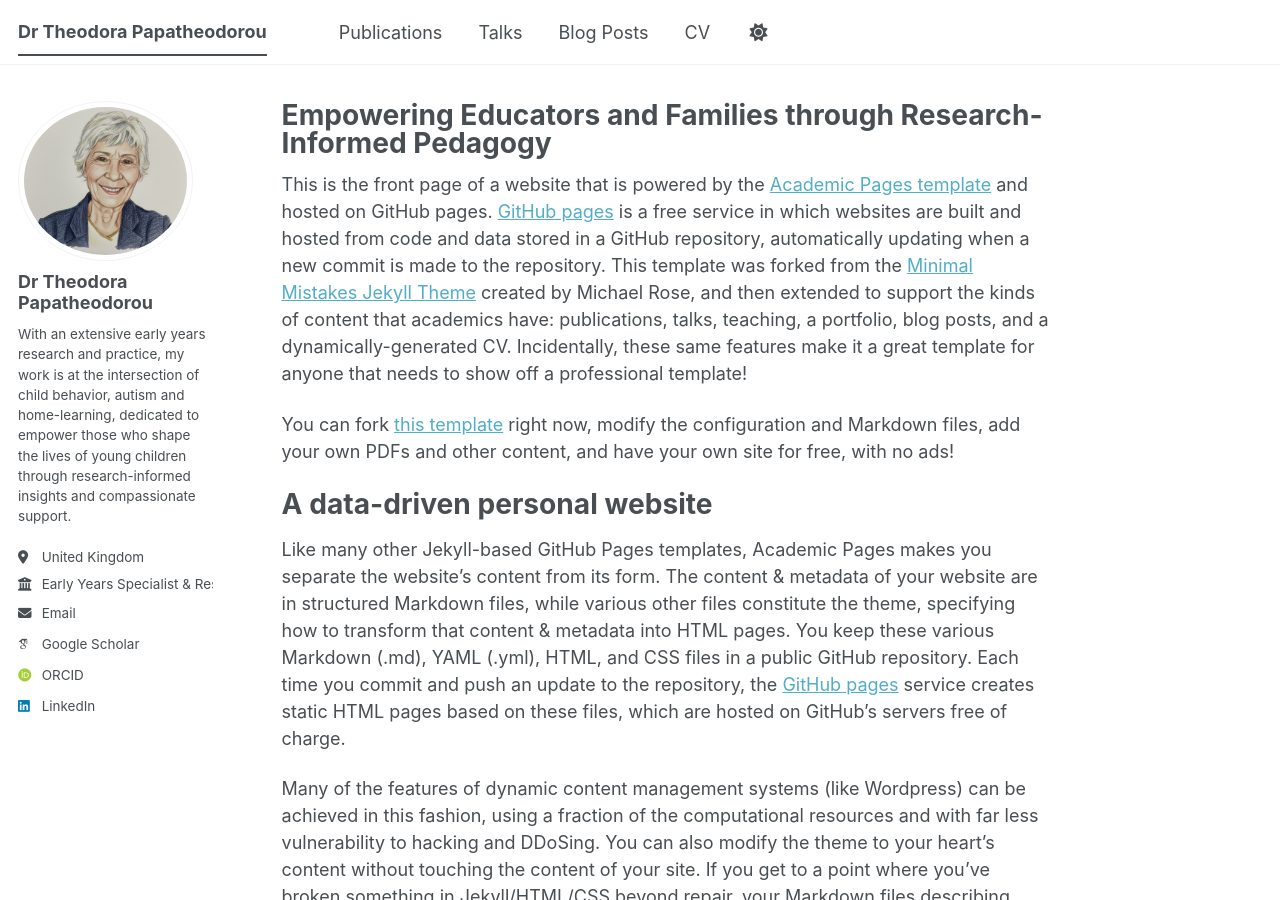
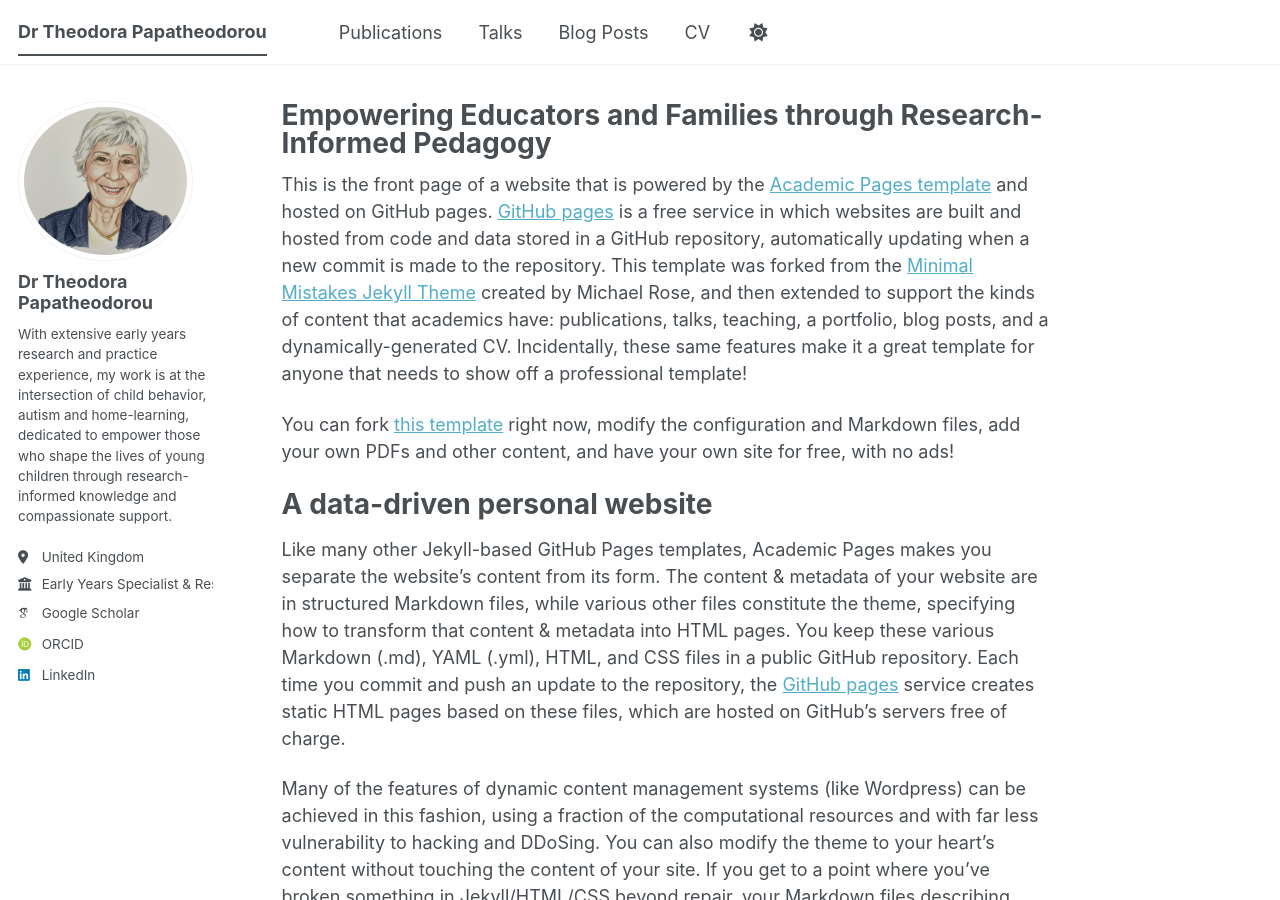
Before and after one commit to theodorapapatheodorou/theodorapapatheodorou.github.io, a Jekyll site: the page built from _pages/about.md, in a window 1280 px wide and 900 px high. Built offline with Jekyll 4.4.1, drawn with Linux system fonts in a browser that asks for light colours; some web fonts are replaced; a script bundle is joined from its source files by our own code; library files that are not in the unit come from our copies.

Commit message:
Update _config.yml

```diff
--- a/_config.yml
+++ b/_config.yml
@@ -26,11 +26,11 @@
   avatar           : "profile-picture-cropped.png"
   name             : "Dr Theodora Papatheodorou"
   pronouns         : # example: "she/her"
-  bio              : "With an extensive early years research and practice, my work is at the intersection of child behavior, autism and home-learning, dedicated to empower  those who shape the lives of young children through research-informed insights and compassionate support."
+  bio              : "With extensive early years research and practice experience, my work is at the intersection of child behavior, autism and home-learning, dedicated to empower those who shape the lives of young children through research-informed knowledge and compassionate support."
   location         : "United Kingdom"
   employer         : "Early Years Specialist & Researcher"
   uri              : # URL
-  email            : "none@example.org"
+  email            : # "none@example.org"
 
   # Academic websites
   academia         : # URL
```
